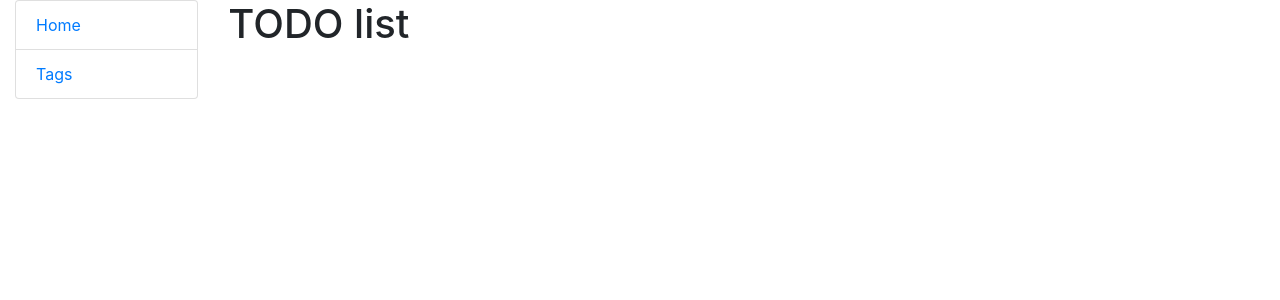
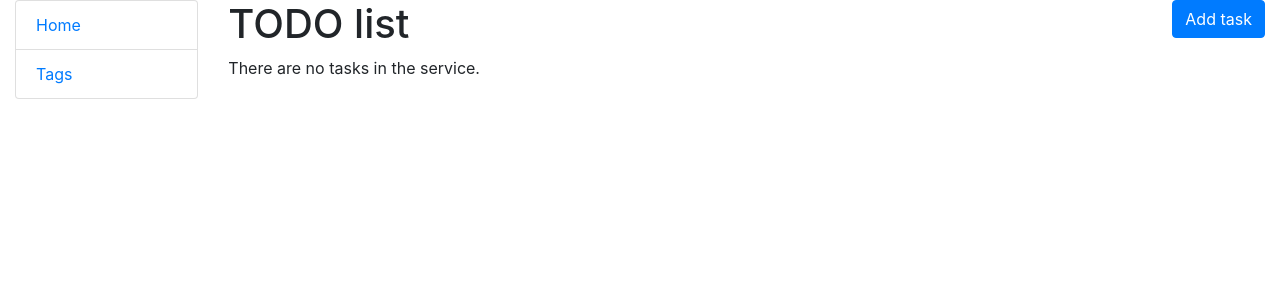
Before and after one commit to M4Xpy/TodoList, a Django app: page / in a window 1280 px wide. Shown: the top 300 px of the page. Run offline with Django 5.2, Linux system fonts and the light colour scheme; data that the repository does not hold is empty.

Commit message:
modified:  index.html

```diff
--- a/templates/tasks/index.html
+++ b/templates/tasks/index.html
@@ -1,6 +1,34 @@
 {% extends "base.html" %}
 
 {% block content %}
-  <h1>TODO  list</h1>
-
+  <div class="row">
+    <div class="col">
+      <h1>TODO list</h1>
+    </div>
+    <div class="col-auto">
+      <a href="{% url 'tasks:task-create' %}" class="btn btn-primary link-to-page">Add task</a>
+    </div>
+  </div>
+  {% if tasks %}
+    {% for task in tasks %}
+      {{ task.content }}
+      {% if task.is_done %}
+        <span class="text-success">Done</span>
+      {% else %}
+        <span class="text-danger">Not done</span>
+      {% endif %}
+      <br>{{ task.created_datetime }}<br>
+      <p>Tags
+        {% for tag in task.tags.all %}
+          {{ tag }}
+          <a href="{% url 'tasks:tag-update' pk=tag.id %}" class="text-success">
+            Update</a>
+          <a href="{% url 'tasks:tag-delete' pk=tag.id %}" class="text-danger">
+            Delete</a>
+        {% endfor %}</p>
+      <hr class="my-3">
+    {% endfor %}
+  {% else %}
+    <p>There are no tasks in the service.</p>
+  {% endif %}
 {% endblock %}
```
